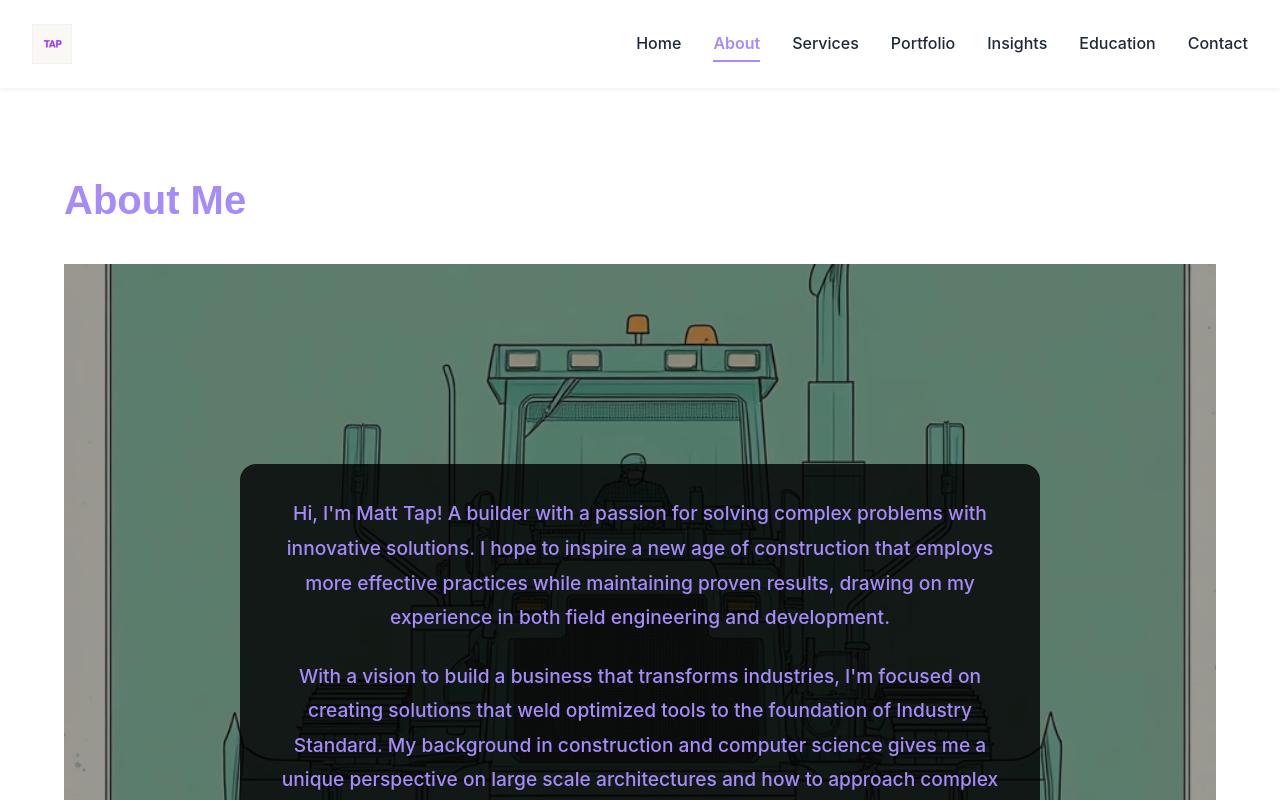
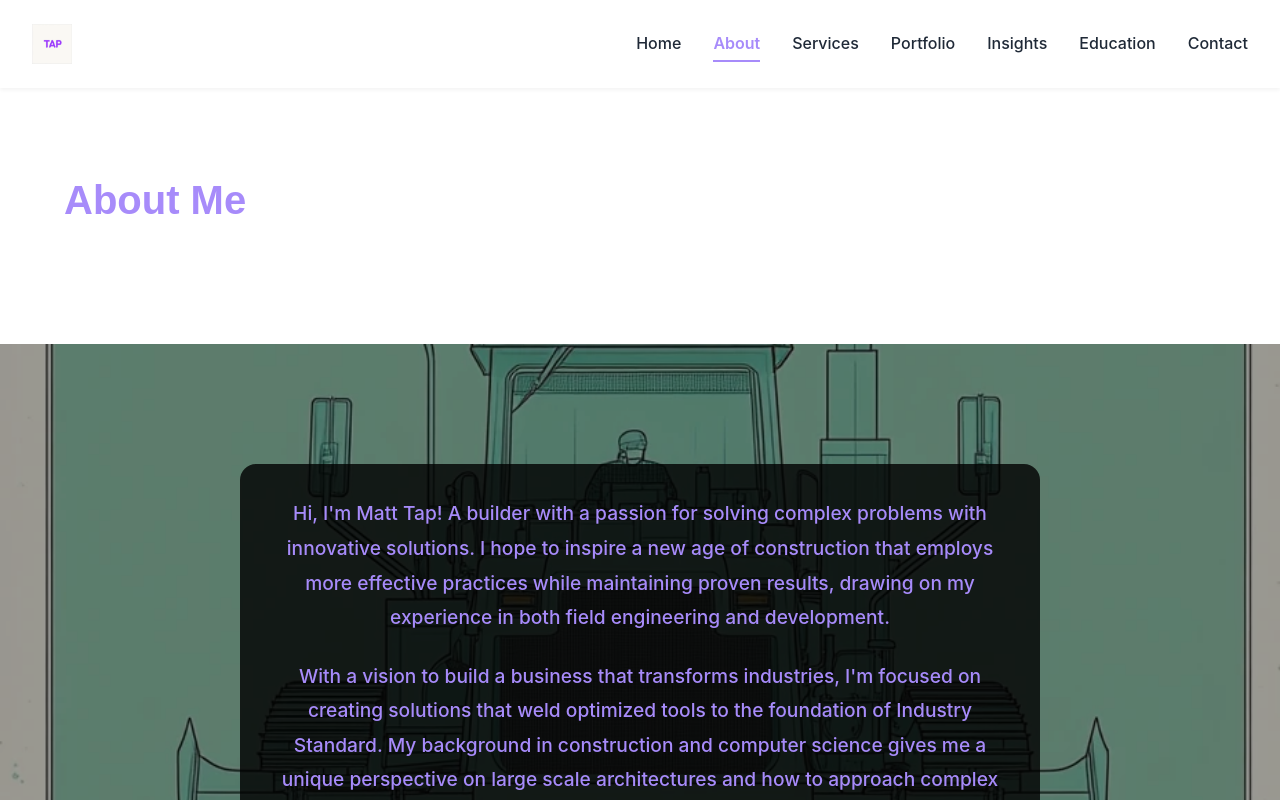
Before and after one commit to motiev01/tapstructures, a React (Create React App) app: page /about in a window 1280 px wide. Shown: the top 800 px of the page. Built offline with nearby package versions, Linux system fonts and the light colour scheme.

Commit message:
about me image fix

```diff
--- a/src/pages/AboutPage.tsx
+++ b/src/pages/AboutPage.tsx
@@ -38,16 +38,31 @@ const PageHeading = styled.h1`
   color: ${props => props.theme.colors.primary};
 `;
 
-const BioContainer = styled.div<{ $imageUrl: string }>`
+const BioSection = styled.section`
   position: relative;
-  min-height: 100vh;
-  background-image: url(${props => props.$imageUrl});
+  height: 80vh;
+  min-height: 600px;
+  display: flex;
+  align-items: center;
+  overflow: hidden;
+
+  @media (max-width: 768px) {
+    min-height: 500px;
+    padding: 4rem 0;
+  }
+`;
+
+const BioBackground = styled.div`
+  position: absolute;
+  top: 0;
+  left: 0;
+  width: 100%;
+  height: 100%;
+  background-image: url(${bulldozerImage});
   background-size: cover;
   background-position: center;
-  background-attachment: fixed;
-  display: flex;
-  align-items: center;
-  justify-content: center;
+  background-repeat: no-repeat;
+  z-index: 1;
 
   &::before {
     content: '';
@@ -57,18 +72,13 @@ const BioContainer = styled.div<{ $imageUrl: string }>`
     right: 0;
     bottom: 0;
     background: rgba(0, 0, 0, 0.4);
-    z-index: 1;
-  }
-
-  @media (max-width: 768px) {
-    background-size: cover;
-    background-position: center;
+    z-index: 2;
   }
 `;
 
 const BioContent = styled.div`
   position: relative;
-  z-index: 2;
+  z-index: 3;
   max-width: 800px;
   padding: 2rem;
   background-color: rgba(0, 0, 0, 0.8);
@@ -76,9 +86,6 @@ const BioContent = styled.div`
   text-align: center;
   margin: 0 auto;
   width: 90%;
-  display: flex;
-  flex-direction: column;
-  justify-content: center;
 
   @media (max-width: 768px) {
     width: 95%;
@@ -304,14 +311,15 @@ const AboutPage: React.FC = () => {
     <>
       <AboutSection>
         <Container>
-          <motion.div
-            initial="hidden"
-            animate="visible"
-            variants={animations.staggerContainer}
-          >
           <motion.div variants={animations.fadeIn}>
             <PageHeading>About Me</PageHeading>
-              <BioContainer $imageUrl={bulldozerImage}>
+          </motion.div>
+        </Container>
+      </AboutSection>
+
+      <BioSection>
+        <BioBackground />
+        <Container>
           <BioContent>
             <BioText>
               Hi, I'm Matt Tap! A builder with a passion for solving complex problems with innovative solutions.
@@ -324,9 +332,16 @@ const AboutPage: React.FC = () => {
               computer science gives me a unique perspective on large scale architectures and how to approach complex projects with efficiency and creativity.
             </BioText>
           </BioContent>
-              </BioContainer>
-            </motion.div>
+        </Container>
+      </BioSection>
 
+      <AboutSection>
+        <Container>
+          <motion.div
+            initial="hidden"
+            animate="visible"
+            variants={animations.staggerContainer}
+          >
             <motion.div variants={animations.fadeIn}>
               <SectionHeading>Skills & Expertise</SectionHeading>
               <SkillsGrid>
```
Lines whose indentation alone changed are shown as unchanged.
